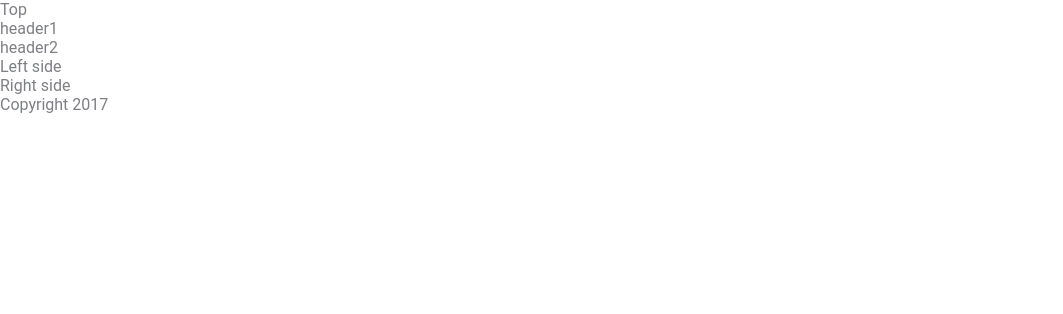
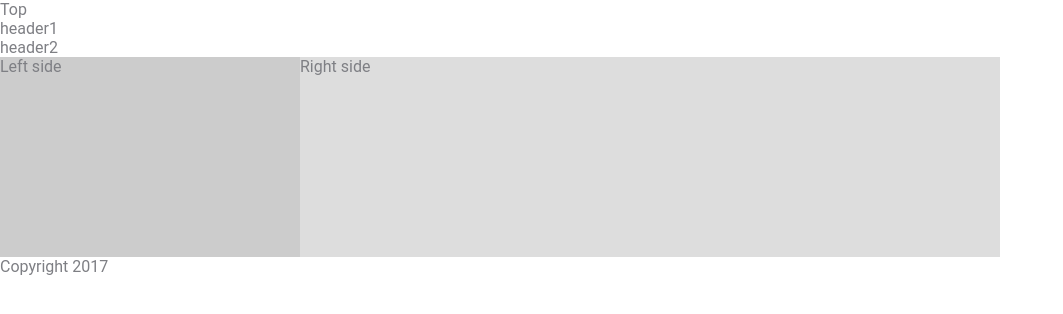
Before and after one commit to JekaterinaLoseva/demoforgit, a plain HTML site: page index.html in a window 1280 px wide. Shown: the whole page, without its empty margins (0-1063 px from the left). Drawn offline with Linux system fonts and the light colour scheme.

Commit message:
github commit

```diff
--- a/style.css
+++ b/style.css
@@ -92,3 +92,21 @@ img{
     display: table;
 }
 /* --------------- /базовые настройки ---------*/
+
+.left {
+	height: 200px;
+	width: 300px;
+	float: left;
+	background-color: #ccc;
+}
+
+.right {
+	height: 200px;
+	width: 700px;
+	float: left;
+	background-color: #ddd;
+}
+
+footer {
+	clear: both;
+}
```
Also changed, not shown: style.min.css (added).
